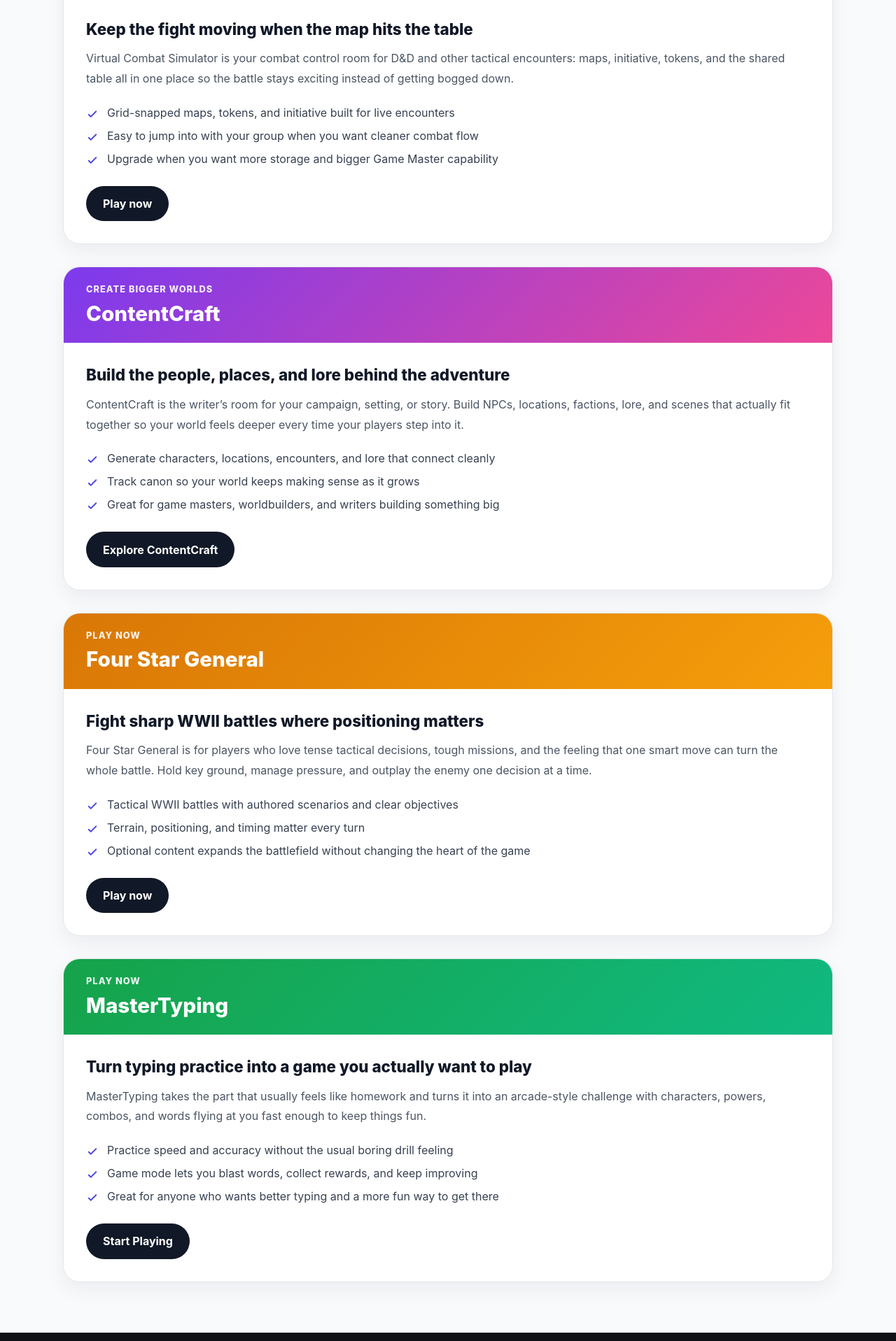
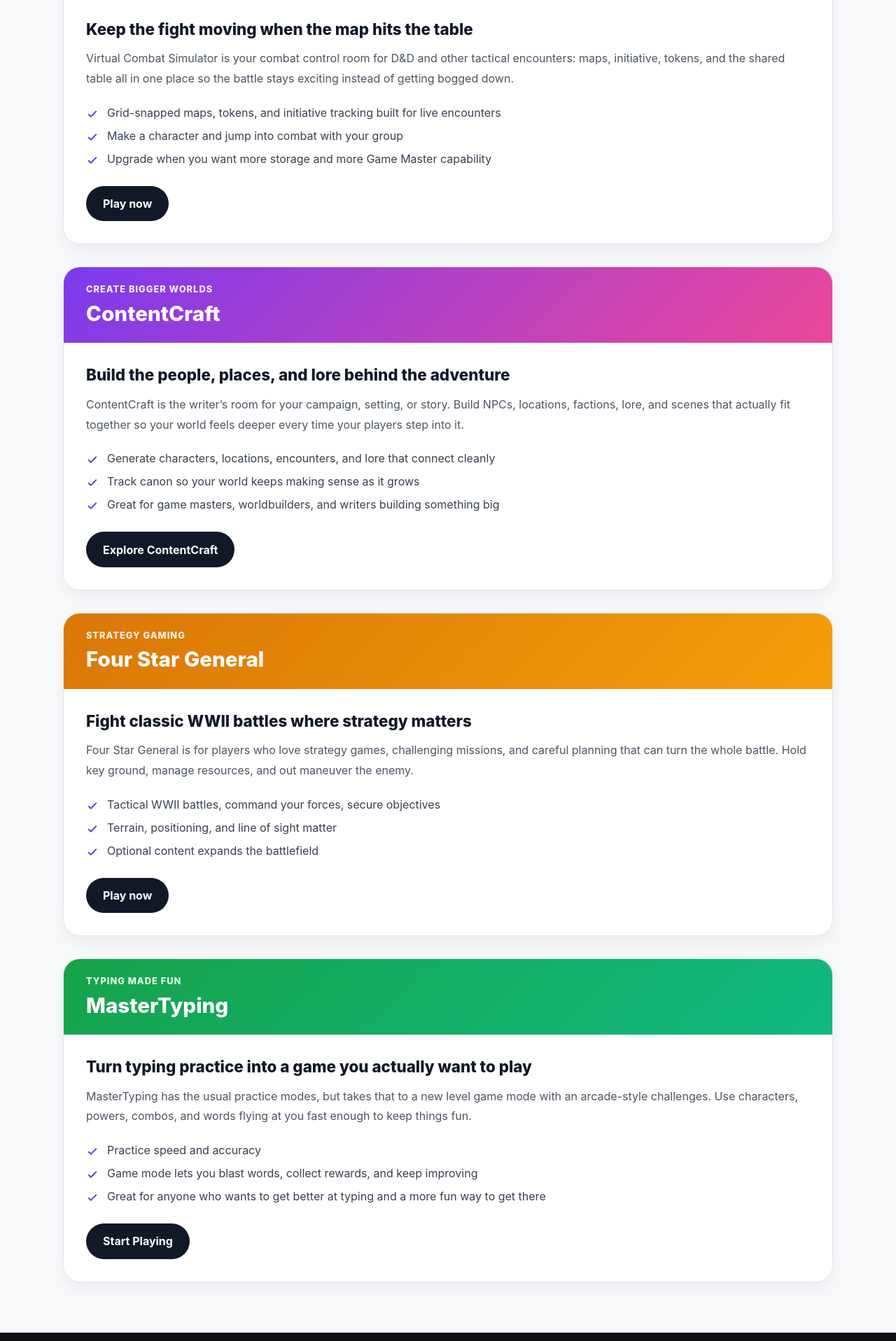
Before and after one commit to sixsmithgames-RPGCombatSimulator/SixsmithGames, a Next.js app: page /tools in a window 1280 px wide. Shown: the part 678-2595 px from the top of the page at 70% size. Built offline with nearby package versions, Linux system fonts and the light colour scheme; no server answers.

Commit message:
Fixed middleware redirect and updated copy

```diff
--- a/app/tools/page.tsx
+++ b/app/tools/page.tsx
@@ -11,14 +11,14 @@ const products = [
   {
     name: 'Virtual Combat Simulator',
     href: '/apps/virtual-combat-simulator',
-    eyebrow: 'Play now',
+    eyebrow: 'Virtual Table Top Gaming',
     title: 'Keep the fight moving when the map hits the table',
     description:
       'Virtual Combat Simulator is your combat control room for D&D and other tactical encounters: maps, initiative, tokens, and the shared table all in one place so the battle stays exciting instead of getting bogged down.',
     bullets: [
-      'Grid-snapped maps, tokens, and initiative built for live encounters',
-      'Easy to jump into with your group when you want cleaner combat flow',
-      'Upgrade when you want more storage and bigger Game Master capability',
+      'Grid-snapped maps, tokens, and initiative tracking built for live encounters',
+      'Make a character and jump into combat with your group',
+      'Upgrade when you want more storage and more Game Master capability',
     ],
     accent: 'linear-gradient(135deg, #ef4444 0%, #f97316 100%)',
     button: 'Play now',
@@ -41,14 +41,14 @@ const products = [
   {
     name: 'Four Star General',
     href: '/apps/fourstargeneral',
-    eyebrow: 'Play now',
-    title: 'Fight sharp WWII battles where positioning matters',
+    eyebrow: 'Strategy Gaming',
+    title: 'Fight classic WWII battles where strategy matters',
     description:
-      'Four Star General is for players who love tense tactical decisions, tough missions, and the feeling that one smart move can turn the whole battle. Hold key ground, manage pressure, and outplay the enemy one decision at a time.',
+      'Four Star General is for players who love strategy games, challenging missions, and careful planning that can turn the whole battle. Hold key ground, manage resources, and out maneuver the enemy.',
     bullets: [
-      'Tactical WWII battles with authored scenarios and clear objectives',
-      'Terrain, positioning, and timing matter every turn',
-      'Optional content expands the battlefield without changing the heart of the game',
+      'Tactical WWII battles, command your forces, secure objectives',
+      'Terrain, positioning, and line of sight matter',
+      'Optional content expands the battlefield',
     ],
     accent: 'linear-gradient(135deg, #d97706 0%, #f59e0b 100%)',
     button: 'Play now',
@@ -56,14 +56,14 @@ const products = [
   {
     name: 'MasterTyping',
     href: '/apps/mastertyping',
-    eyebrow: 'Play now',
+    eyebrow: 'Typing Made Fun',
     title: 'Turn typing practice into a game you actually want to play',
     description:
-      'MasterTyping takes the part that usually feels like homework and turns it into an arcade-style challenge with characters, powers, combos, and words flying at you fast enough to keep things fun.',
+      'MasterTyping has the usual practice modes, but takes that to a new level game mode with an arcade-style challenges. Use characters, powers, combos, and words flying at you fast enough to keep things fun.',
     bullets: [
-      'Practice speed and accuracy without the usual boring drill feeling',
+      'Practice speed and accuracy',
       'Game mode lets you blast words, collect rewards, and keep improving',
-      'Great for anyone who wants better typing and a more fun way to get there',
+      'Great for anyone who wants to get better at typing and a more fun way to get there',
     ],
     accent: 'linear-gradient(135deg, #16a34a 0%, #10b981 100%)',
     button: 'Start Playing',
--- a/proxy.ts
+++ b/proxy.ts
@@ -6,6 +6,7 @@ import { NextResponse } from 'next/server';
 const isPublicRoute = createRouteMatcher([
   '/',
   '/pricing(.*)',
+  '/tools(.*)',
   '/apps(.*)',
   '/blog(.*)',
   '/sign-in(.*)',
```
